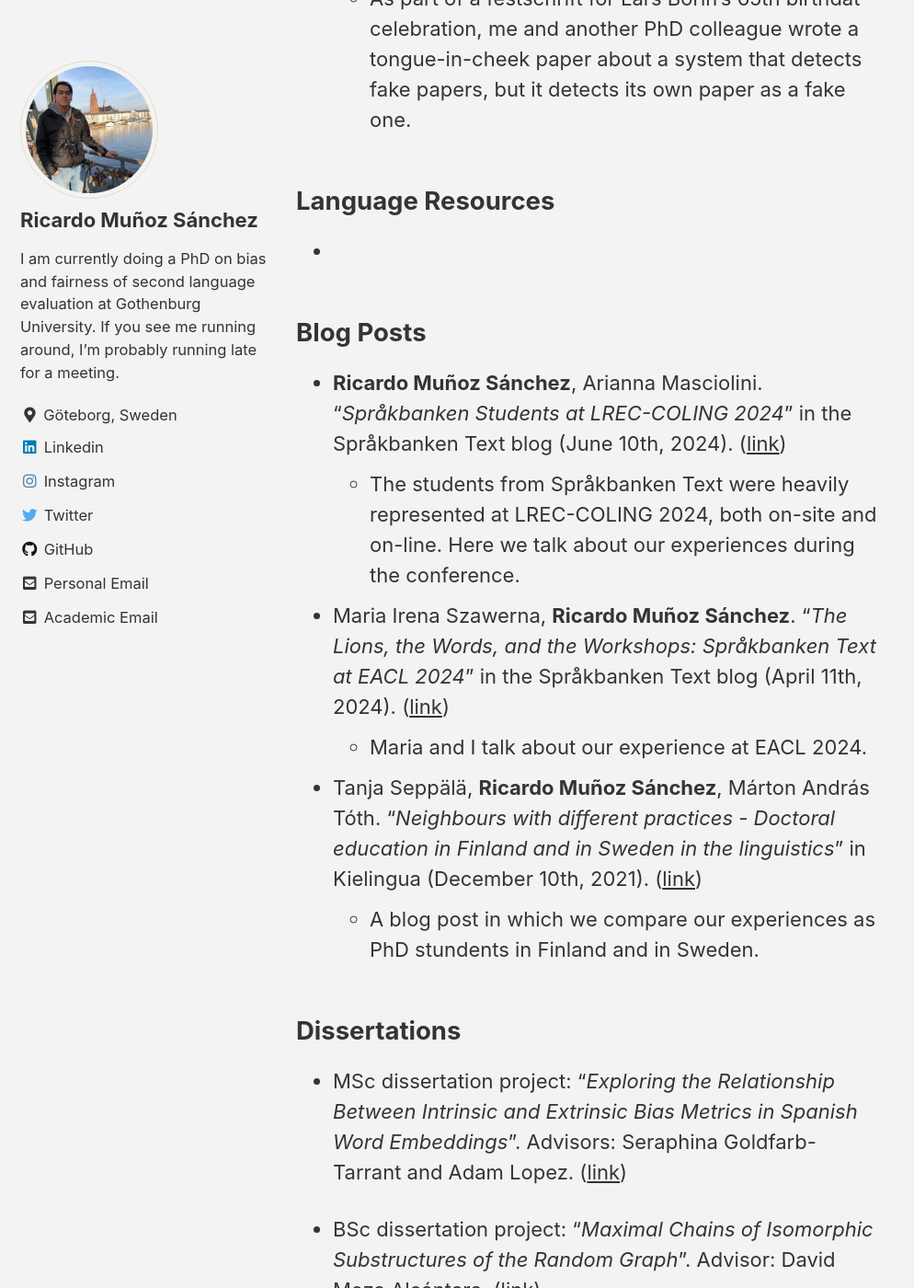
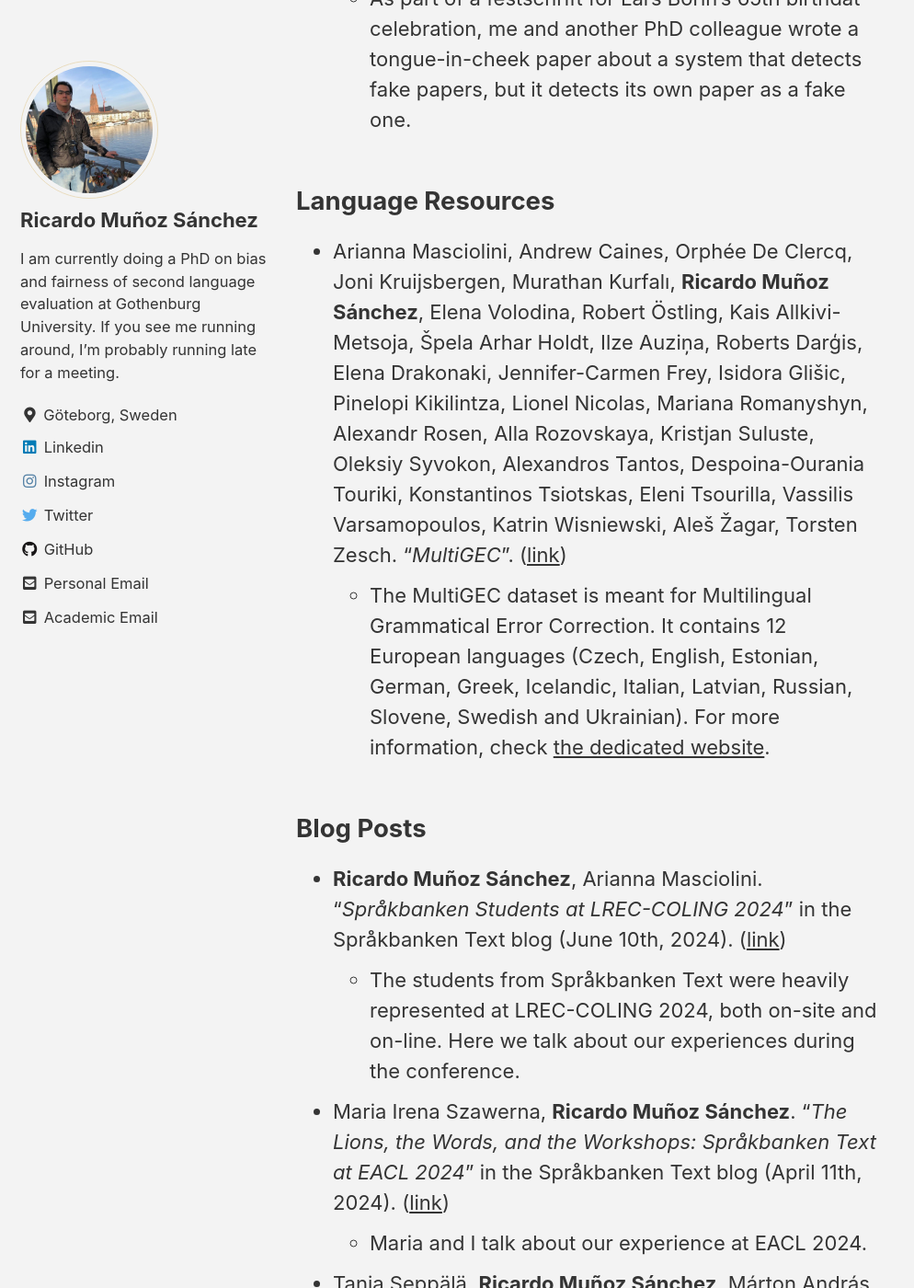
Before and after one commit to rimusa/rimusa.github.io, a Jekyll site: the page built from docs/_pages/research.md, in a window 1280 px wide and 1400 px high, scrolled down 3716 px. Shown: the whole window at 92% size, without its empty margins (0-994 px from the left). Built offline with Jekyll 4.4.1, drawn with Linux system fonts in a browser that asks for light colours; cached includes are drawn as plain includes.

Commit message:
Added the MultiGEC dataset

```diff
--- a/docs/_pages/research.md
+++ b/docs/_pages/research.md
@@ -60,7 +60,9 @@ You can see the talks and presentations I've given [here](../talks).
 
 
 ## Language Resources
--
+
+- Arianna Masciolini, Andrew Caines, Orphée De Clercq, Joni Kruijsbergen, Murathan Kurfalı, **Ricardo Muñoz Sánchez**, Elena Volodina, Robert Östling, Kais Allkivi-Metsoja, Špela Arhar Holdt, Ilze Auzin̦a, Roberts Darģis, Elena Drakonaki, Jennifer-Carmen Frey, Isidora Glišic, Pinelopi Kikilintza, Lionel Nicolas, Mariana Romanyshyn, Alexandr Rosen, Alla Rozovskaya, Kristjan Suluste, Oleksiy Syvokon, Alexandros Tantos, Despoina-Ourania Touriki, Konstantinos Tsiotskas, Eleni Tsourilla, Vassilis Varsamopoulos, Katrin Wisniewski, Aleš Žagar, Torsten Zesch. "_MultiGEC_". ([link](https://spraakbanken.gu.se/resurser/multigec))
+    - The MultiGEC dataset is meant for Multilingual Grammatical Error Correction. It contains 12 European languages (Czech, English, Estonian, German, Greek, Icelandic, Italian, Latvian, Russian, Slovene, Swedish and Ukrainian). For more information, check [the dedicated website](https://spraakbanken.github.io/multigec-2025/).
 
 
 
```
